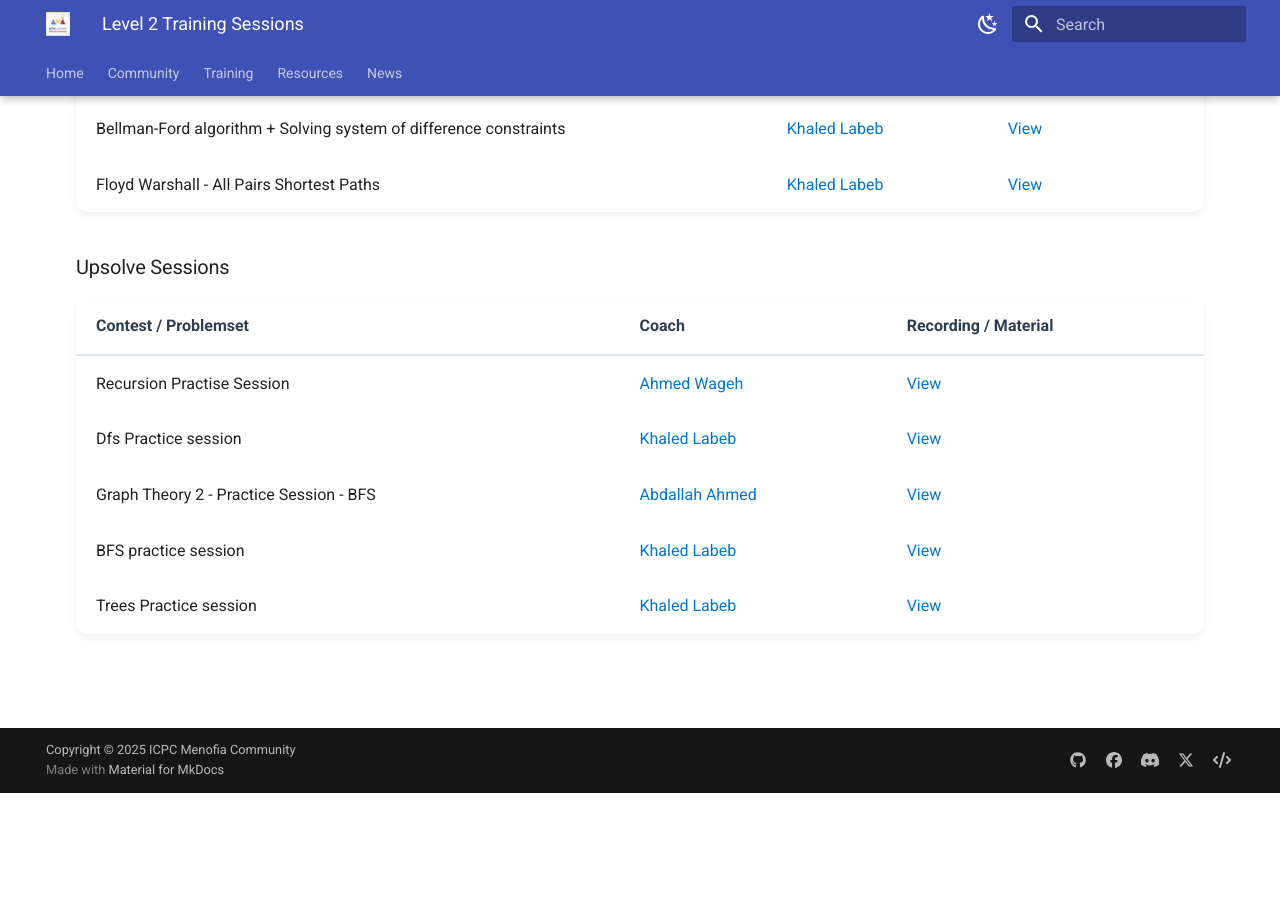
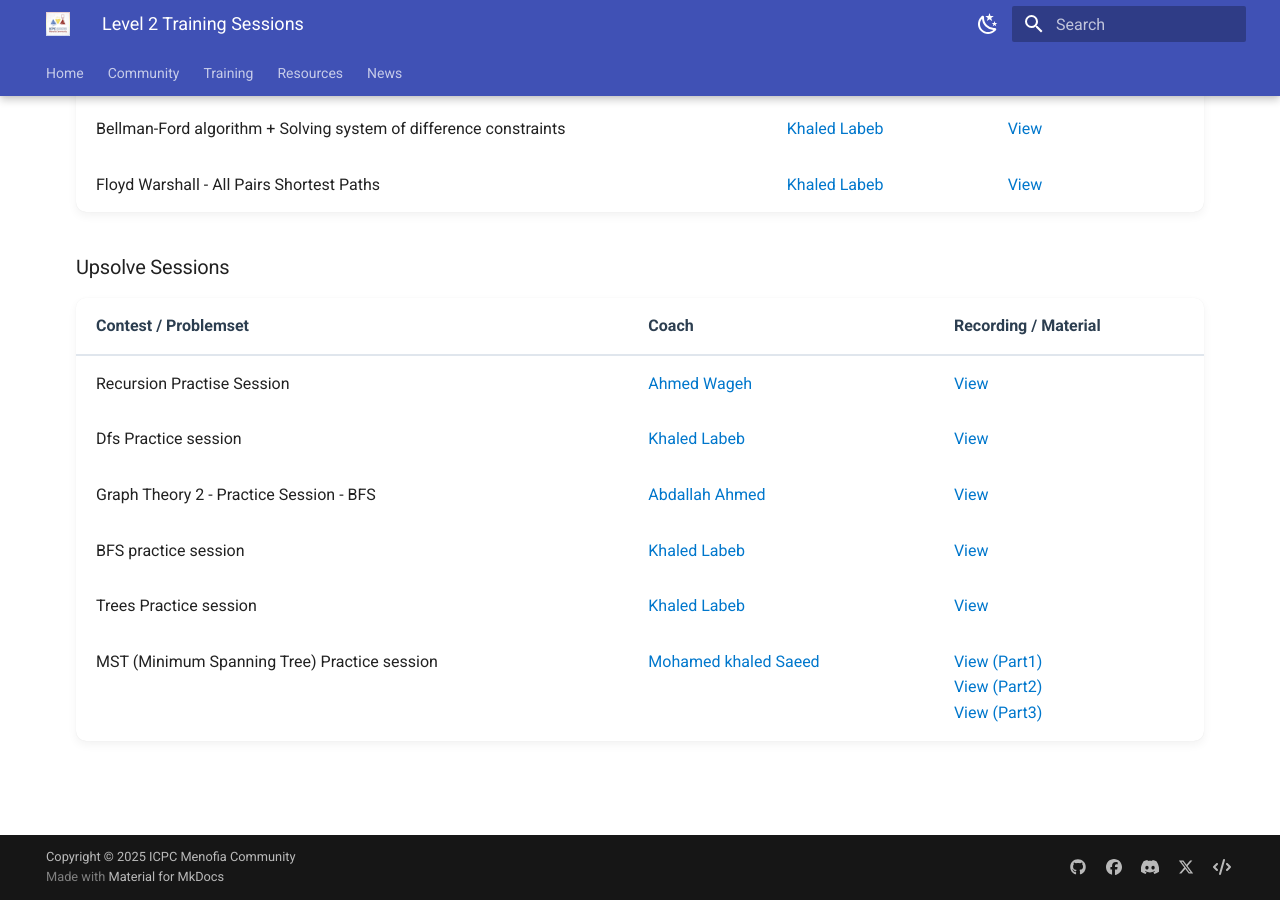
Before and after one commit to ICPC-Menofia/icpc-menofia.github.io, an MkDocs documentation site: the page built from docs/resources/sessions/level2.md, in a window 1280 px wide and 900 px high, scrolled down 1462 px. Built offline with MkDocs 1.6.1 and Material for MkDocs 9.7.7, drawn with Linux system fonts in a browser that asks for light colours; before the commit the page ends 2255 px from its top, so only the background shows below that.

```diff
--- a/docs/resources/sessions/level2.md
+++ b/docs/resources/sessions/level2.md
@@ -199,6 +199,17 @@ This page archives all recorded sessions for our Level 2 Training program.
             <td><a href="../../community/coaches/#khaled-labeb">Khaled Labeb</a></td>
             <td><a href="https://www.youtube.com/watch?v=S5DQZf52tVs" target="_blank">View</a></td>
         </tr>
+        <tr>
+            <td>MST (Minimum Spanning Tree) Practice session</td>
+            <td><a href="../../community/coaches/#mohamed-khaled-saeed">Mohamed khaled Saeed</a></td>
+            <td>
+                <a href="https://drive.google.com/drive/folders/1q3-ELf2AiWA8NlKHedjRVek0yPXLq3_y" target="_blank">View (Part1)</a>
+                <br>
+                <a href="https://drive.google.com/drive/folders/1q3-ELf2AiWA8NlKHedjRVek0yPXLq3_y" target="_blank">View (Part2)</a>
+                <br>
+                <a href="https://drive.google.com/drive/folders/1q3-ELf2AiWA8NlKHedjRVek0yPXLq3_y" target="_blank">View (Part3)</a>
+            </td>
+        </tr>
     </tbody>
   </table>
 </div>
```
Also changed, not shown: docs/news/2023_events.md (+47 -6 lines), docs/news/index.md (+6 -6 lines), docs/training/2024/level2_training.md (+5 -0 lines), docs/training/plan/Newcommer_training.md (+1 -1 lines), docs/assets/images/events/2023/ECPC23-picture-with-coach-2.jpg (added), docs/assets/images/events/2023/ECPC23-picture-with-coach.jpg (added), docs/assets/images/events/2023/ECPC23-team1.jpg (added), docs/assets/images/events/2023/ECPC23-team2.jpg (added), docs/assets/images/events/2023/ECPC23-team3.jpg (added), docs/assets/images/events/2023/ECPC23-team4.jpg (added), docs/assets/images/events/2023/ECPC23-team5.jpg (added), docs/assets/images/events/2023/ECPC23-team6.jpg (added), docs/assets/images/events/2023/MenofiaCPC2023.jpg (added), docs/assets/images/events/2023/MenofiaCPC23-Coaches.jpg (added).
